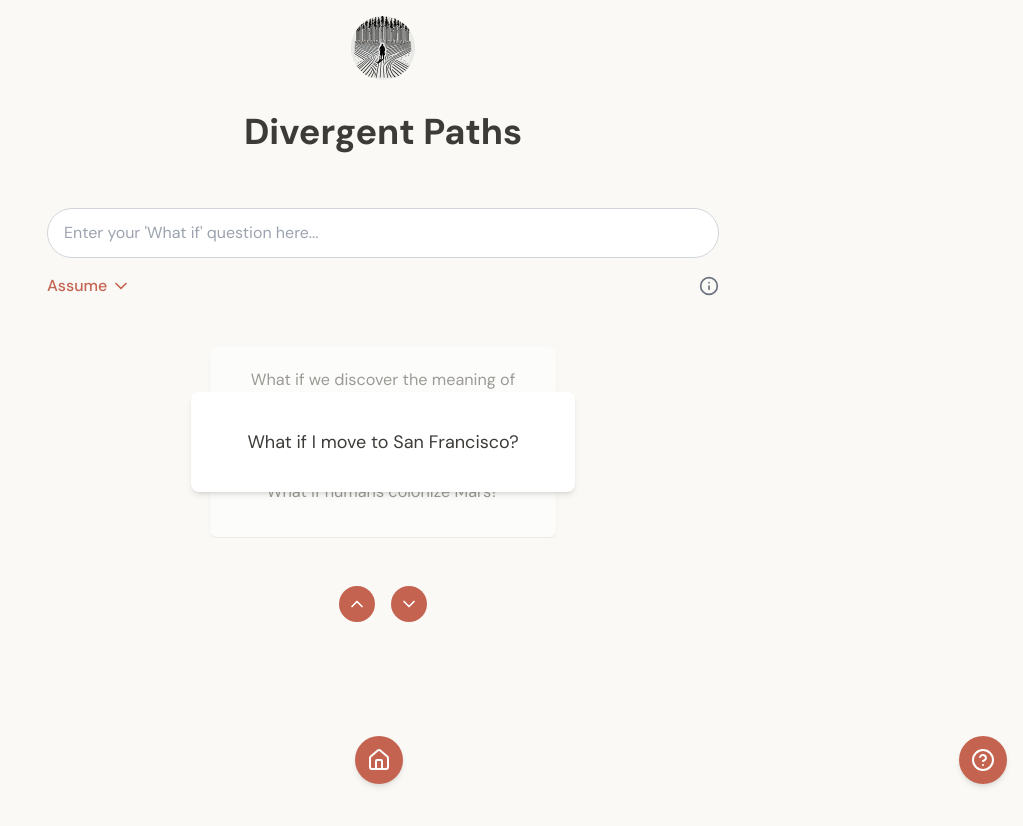
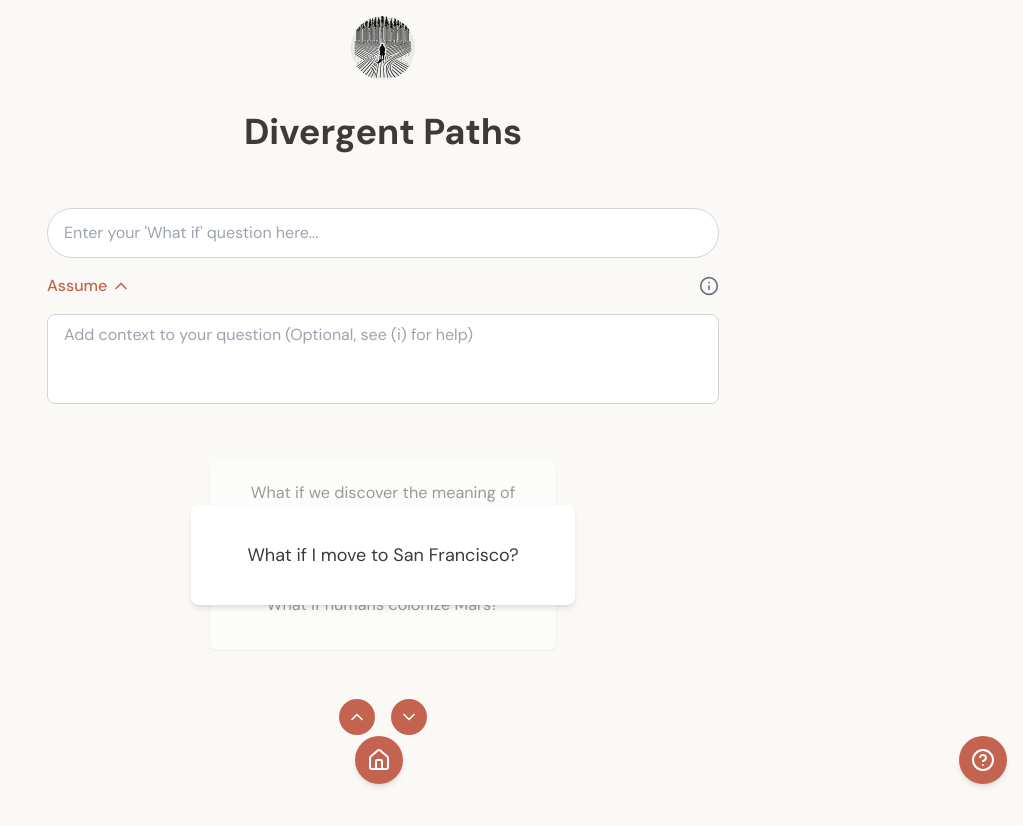
Before and after one commit to manoj30075/the-road-not-taken, a React (Vite) app: page / in a window 1280 px wide. Shown: the top 826 px of the page, without its empty margins (257-1280 px from the left). Built offline with nearby package versions, Linux system fonts and the light colour scheme; no server answers.

Commit message:
keep assume tab open

```diff
--- a/src/components/scenarios/ScenarioInput.tsx
+++ b/src/components/scenarios/ScenarioInput.tsx
@@ -19,7 +19,7 @@ const ScenarioInput: React.FC<ScenarioInputProps> = ({
                                                          scenarioValue,
                                                          assumptionValue,
                                                      }) => {
-    const [showAssume, setShowAssume] = useState(false);
+    const [showAssume, setShowAssume] = useState(true);
     const [showInfo, setShowInfo] = useState(false);
     const assumptionRef = useRef<HTMLTextAreaElement>(null);
 
```
